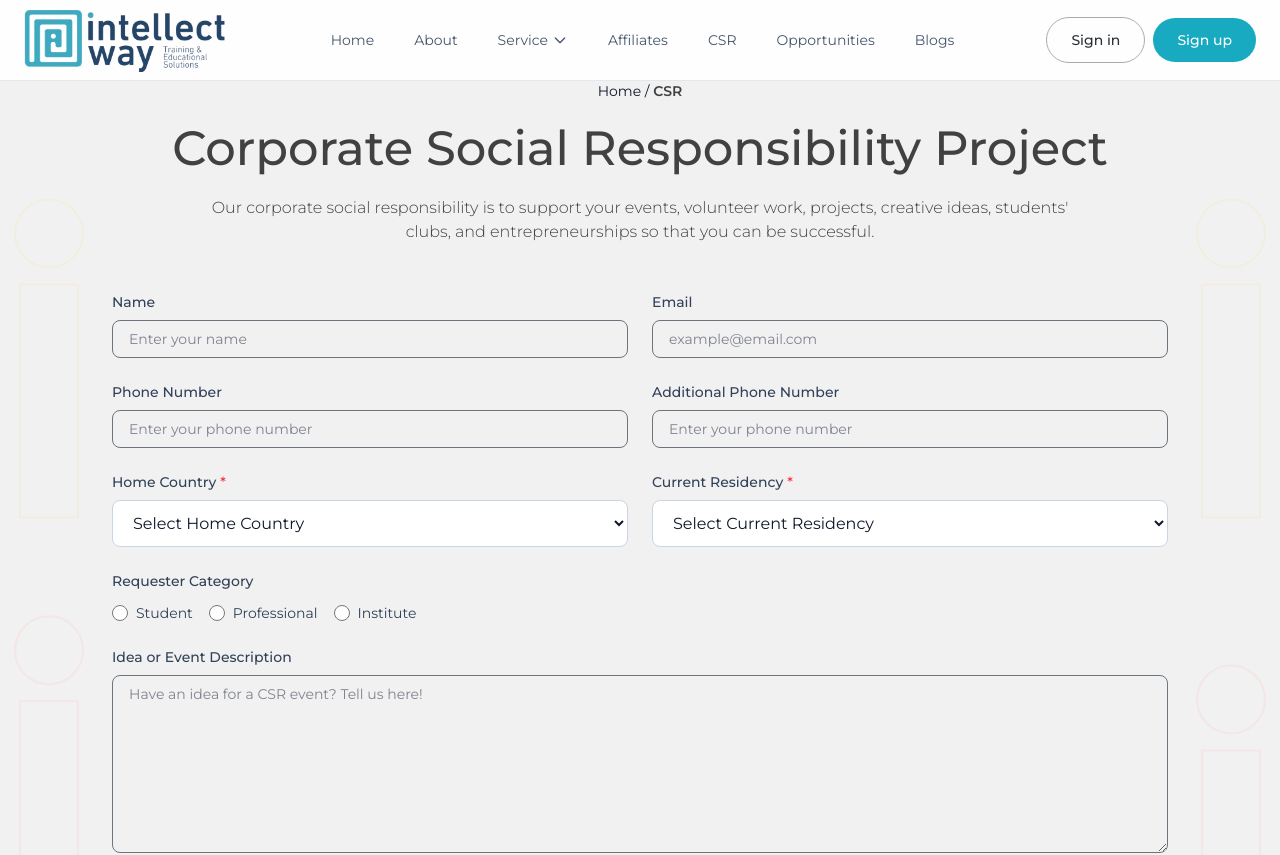
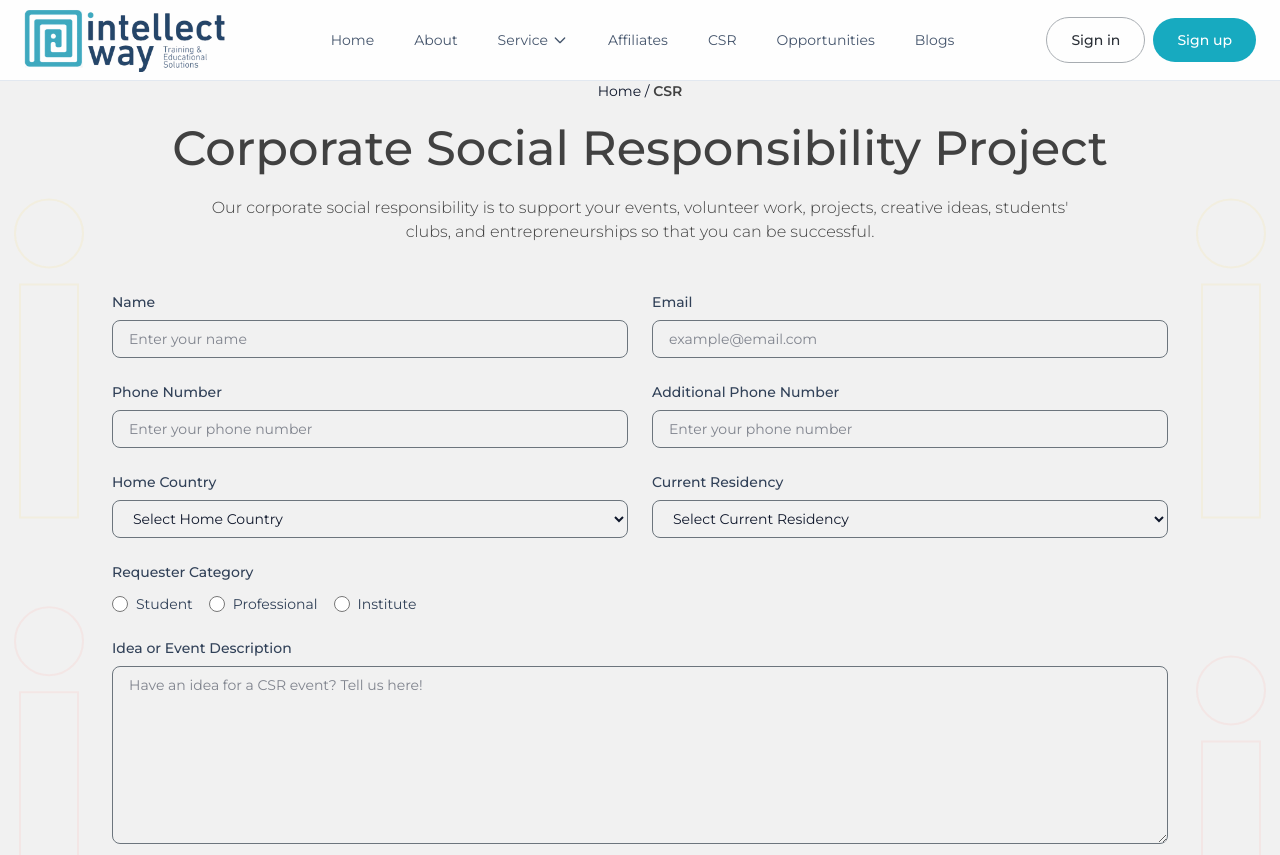
Before and after one commit to Intellectway/intellectway, a Next.js app: page /csr in a window 1280 px wide. Shown: the top 855 px of the page. Built offline with nearby package versions, Linux system fonts and the light colour scheme.

Commit message:
Update Design

```diff
--- a/app/services/corporate/page.tsx
+++ b/app/services/corporate/page.tsx
@@ -2,6 +2,7 @@
 
 import { useEffect, useRef, useState } from "react";
 import Image from "next/image";
+import Link from "next/link";
 import { ParallaxSection } from "@/components/ui";
 
 type ServiceSection =
@@ -424,9 +425,9 @@ export default function CorporateServicesPage() {
 
                       {/* Apply Now Button */}
                       <div className="pt-4">
-                        <button className="inline-flex items-center px-6 py-3 bg-[#17aac0] text-white font-medium rounded-full hover:bg-[#1494a8] transition-colors">
+                        <Link href="/csr" className="inline-flex items-center px-6 py-3 bg-[#17aac0] text-white font-medium rounded-full hover:bg-[#1494a8] transition-colors">
                           Apply Now
-                        </button>
+                        </Link>
                       </div>
                     </div>
                   </div>
@@ -477,9 +478,9 @@ export default function CorporateServicesPage() {
 
                       {/* Apply Now Button */}
                       <div className="pt-4">
-                        <button className="inline-flex items-center px-6 py-3 bg-[#17aac0] text-white font-medium rounded-full hover:bg-[#1494a8] transition-colors">
+                        <Link href="/csr" className="inline-flex items-center px-6 py-3 bg-[#17aac0] text-white font-medium rounded-full hover:bg-[#1494a8] transition-colors">
                           Apply Now
-                        </button>
+                        </Link>
                       </div>
                     </div>
                   </div>
--- a/app/services/page.tsx
+++ b/app/services/page.tsx
@@ -2,6 +2,7 @@
 
 import { useState, useEffect } from "react";
 import Image from "next/image";
+import Link from "next/link";
 import { ParallaxSection } from "@/components/ui";
 
 type ServiceTab = "Students" | "Professional" | "Corporates";
@@ -335,7 +336,8 @@ export default function ServicesPage() {
                               >
                                 {content.description}
                               </p>
-                              <button
+                              <Link
+                                href="/csr"
                                 className="inline-flex items-center gap-2 px-6 py-3 text-[#1E4469] font-medium rounded-full transition-colors"
                                 style={{
                                   background: "#D2DAE1",
@@ -349,7 +351,7 @@ export default function ServicesPage() {
                                 <svg width="20" height="20" viewBox="0 0 20 20" fill="none" xmlns="http://www.w3.org/2000/svg">
                                   <path d="M7.4248 16.5999L12.8581 11.1666C13.4998 10.5249 13.4998 9.4749 12.8581 8.83324L7.4248 3.3999" stroke="#1E4469" strokeWidth="1.5" strokeMiterlimit="10" strokeLinecap="round" strokeLinejoin="round"/>
                                 </svg>
-                              </button>
+                              </Link>
                             </div>
                           )}
                         </div>
--- a/app/services/professional/page.tsx
+++ b/app/services/professional/page.tsx
@@ -2,6 +2,7 @@
 
 import { useEffect, useRef, useState } from "react";
 import Image from "next/image";
+import Link from "next/link";
 import { ParallaxSection } from "@/components/ui";
 
 type ServiceSection =
@@ -426,9 +427,9 @@ export default function ProfessionalServicesPage() {
 
                       {/* Apply Now Button */}
                       <div className="pt-4">
-                        <button className="inline-flex items-center px-6 py-3 bg-[#17aac0] text-white font-medium rounded-full hover:bg-[#1494a8] transition-colors">
+                        <Link href="/csr" className="inline-flex items-center px-6 py-3 bg-[#17aac0] text-white font-medium rounded-full hover:bg-[#1494a8] transition-colors">
                           Apply Now
-                        </button>
+                        </Link>
                       </div>
                     </div>
                   </div>
@@ -478,9 +479,9 @@ export default function ProfessionalServicesPage() {
 
                       {/* Apply Now Button */}
                       <div className="pt-4">
-                        <button className="inline-flex items-center px-6 py-3 bg-[#17aac0] text-white font-medium rounded-full hover:bg-[#1494a8] transition-colors">
+                        <Link href="/csr" className="inline-flex items-center px-6 py-3 bg-[#17aac0] text-white font-medium rounded-full hover:bg-[#1494a8] transition-colors">
                           Apply Now
-                        </button>
+                        </Link>
                       </div>
                     </div>
                   </div>
--- a/app/services/student/page.tsx
+++ b/app/services/student/page.tsx
@@ -2,6 +2,7 @@
 
 import { useEffect, useRef, useState } from "react";
 import Image from "next/image";
+import Link from "next/link";
 import { ParallaxSection } from "@/components/ui";
 
 type ServiceSection =
@@ -432,9 +433,9 @@ export default function StudentServicesPage() {
 
                       {/* Apply Now Button */}
                       <div className="pt-4">
-                        <button className="inline-flex items-center px-6 py-3 bg-[#17aac0] text-white font-medium rounded-full hover:bg-[#1494a8] transition-colors">
+                        <Link href="/csr" className="inline-flex items-center px-6 py-3 bg-[#17aac0] text-white font-medium rounded-full hover:bg-[#1494a8] transition-colors">
                           Apply Now
-                        </button>
+                        </Link>
                       </div>
                     </div>
                   </div>
@@ -485,9 +486,9 @@ export default function StudentServicesPage() {
 
                       {/* Apply Now Button */}
                       <div className="pt-4">
-                        <button className="inline-flex items-center px-6 py-3 bg-[#17aac0] text-white font-medium rounded-full hover:bg-[#1494a8] transition-colors">
+                        <Link href="/csr" className="inline-flex items-center px-6 py-3 bg-[#17aac0] text-white font-medium rounded-full hover:bg-[#1494a8] transition-colors">
                           Apply Now
-                        </button>
+                        </Link>
                       </div>
                     </div>
                   </div>
--- a/components/forms/CSRForm.tsx
+++ b/components/forms/CSRForm.tsx
@@ -136,13 +136,11 @@ export function CSRForm() {
           label="Home Country"
           name="homeCountry"
           options={COUNTRIES}
-          required
         />
         <Select
           label="Current Residency"
           name="currentResidency"
           options={COUNTRIES}
-          required
         />
       </div>
 
--- a/components/forms/OpportunitiesForm.tsx
+++ b/components/forms/OpportunitiesForm.tsx
@@ -3,7 +3,8 @@
 import { useState, useRef } from "react";
 import axios from "axios";
 import Swal from "sweetalert2";
-import { Input, TextArea, Button } from "@/components/ui";
+import { Input, Select, TextArea, Button } from "@/components/ui";
+import { COUNTRIES } from "@/lib/countries";
 
 export function OpportunitiesForm() {
   const [preferredWorking, setPreferredWorking] = useState<string>("");
@@ -135,17 +136,15 @@ export function OpportunitiesForm() {
           name="additionalPhone"
           placeholder="Enter your phone number"
         />
-        <Input
+        <Select
           label="Home Country"
           name="homeCountry"
-          placeholder="Enter your home country"
-          required
+          options={COUNTRIES}
         />
-        <Input
+        <Select
           label="Current Residency"
           name="currentResidency"
-          placeholder="Enter your current residency"
-          required
+          options={COUNTRIES}
         />
         <label className="flex flex-col gap-2 text-sm">
           <span className="font-medium text-slate-700">How did you hear about us?</span>
--- a/components/forms/RepresentUsForm.tsx
+++ b/components/forms/RepresentUsForm.tsx
@@ -119,13 +119,11 @@ export function RepresentUsForm() {
           label="Home Country"
           name="homeCountry"
           options={COUNTRIES}
-          required
         />
         <Select
           label="Current Residency"
           name="currentResidency"
           options={COUNTRIES}
-          required
         />
         <Input
           label="University"
--- a/components/home/CSRSection.tsx
+++ b/components/home/CSRSection.tsx
@@ -51,12 +51,15 @@ export function CSRSection() {
 
             <Link
               href="/csr"
-              className="inline-flex items-center justify-center rounded-full text-sm md:text-base font-medium text-white bg-[#17aac0] hover:bg-[#1292a6] transition w-full sm:w-auto"
+              className="inline-flex items-center justify-center text-sm md:text-base font-medium text-white transition hover:opacity-90 w-full sm:w-auto"
               style={{
-                paddingTop: "12px",
-                paddingRight: "clamp(32px, 4vw, 48px)",
-                paddingBottom: "12px",
-                paddingLeft: "clamp(32px, 4vw, 48px)",
+                backgroundColor: '#17aac0',
+                paddingTop: "6px",
+                paddingRight: "clamp(24px, 3.5vw, 46px)",
+                paddingBottom: "6px",
+                paddingLeft: "clamp(24px, 3.5vw, 46px)",
+                gap: "8px",
+                borderRadius: "999px"
               }}
             >
               Get Involved
--- a/components/ui/Select.tsx
+++ b/components/ui/Select.tsx
@@ -1,21 +1,25 @@
 import { SelectHTMLAttributes } from "react";
+import { cn } from "@/lib/helpers";
 
 interface SelectProps extends SelectHTMLAttributes<HTMLSelectElement> {
   label: string;
   options: { value: string; label: string }[];
 }
 
-export function Select({ label, options, required, ...props }: SelectProps) {
+export function Select({ label, options, className, ...props }: SelectProps) {
+  const id = props.id ?? props.name ?? label.toLowerCase().replace(/\s+/g, "-");
+
   return (
-    <div className="space-y-2">
-      <label className="block text-sm font-medium text-slate-700">
-        {label}
-        {required && <span className="text-red-500 ml-1">*</span>}
-      </label>
+    <label htmlFor={id} className="flex flex-col gap-2 text-sm">
+      <span className="font-medium text-slate-700">{label}</span>
       <select
+        id={id}
+        className={cn(
+          "rounded-lg border px-4 py-2 text-sm text-slate-900 transition focus:border-[#17aac0] focus:outline-none focus:ring-2 focus:ring-[#c6eff3]",
+          className,
+        )}
+        style={{ borderColor: "#6C757D" }}
         {...props}
-        required={required}
-        className="w-full px-4 py-3 rounded-lg border border-slate-300 focus:border-[#17aac0] focus:ring-2 focus:ring-[#17aac0]/20 outline-none transition-all bg-white text-slate-900"
       >
         <option value="">Select {label}</option>
         {options.map((option) => (
@@ -24,6 +28,6 @@ export function Select({ label, options, required, ...props }: SelectProps) {
           </option>
         ))}
       </select>
-    </div>
+    </label>
   );
 }
```
